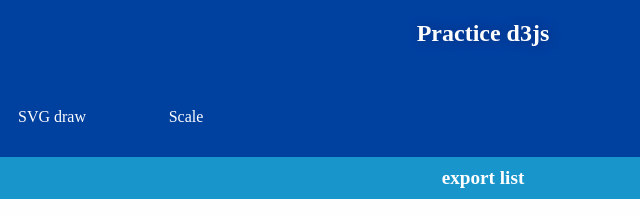
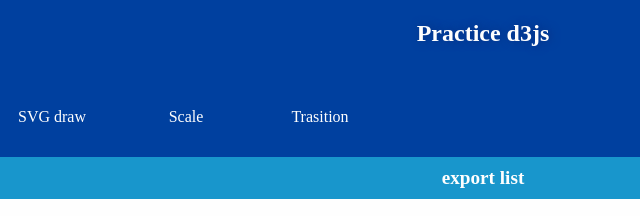
Before and after one commit to megatkhs/practice-d3js, a website: page index.html in a window 1280 px wide. Shown: the top 216 px of the page, 157-797 px from the left. Drawn offline with nearby package versions, Linux system fonts and the light colour scheme.

Commit message:
変更 ページ追加によるnavの編集

```diff
--- a/index.html
+++ b/index.html
@@ -22,6 +22,9 @@
       <li>
         <a href="./pages/scale.html">Scale</a>
       </li>
+      <li>
+        <a href="./pages/transition.html">Trasition</a>
+      </li>
     </ul>
   </nav>
   <section>
```
Also changed, not shown: pages/scale.html (+3 -0 lines), pages/svg_draw.html (+3 -0 lines).
